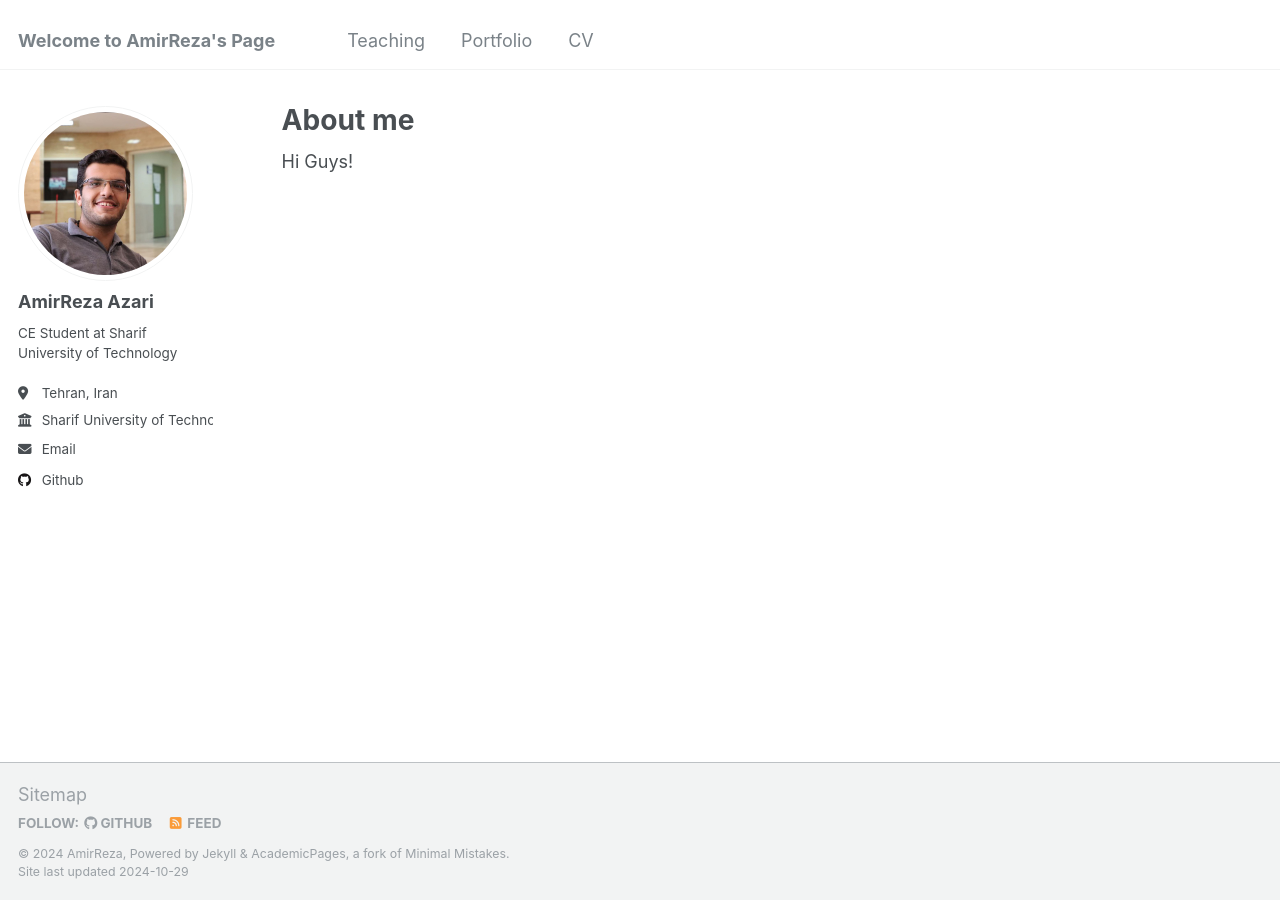
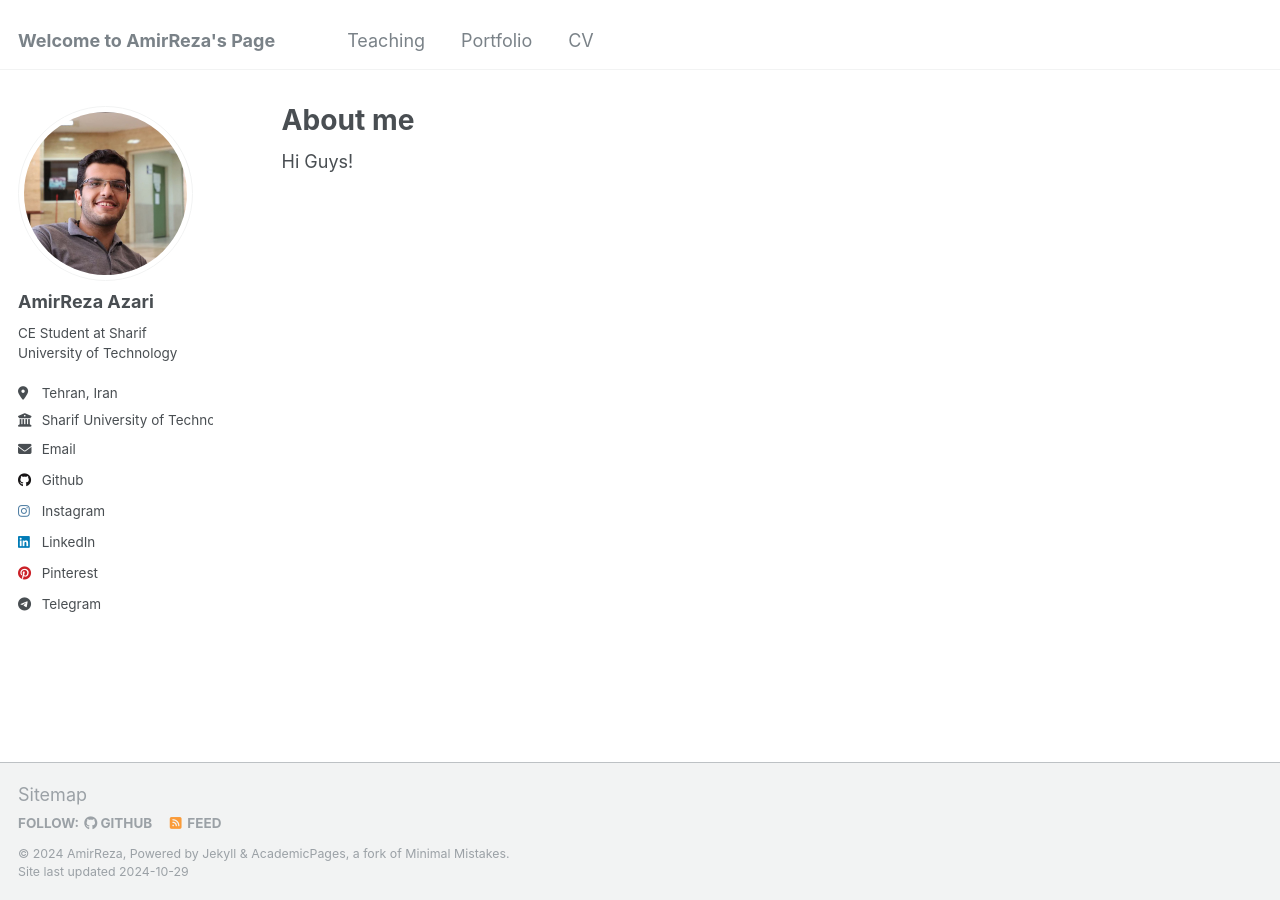
Before and after one commit to Amirreza81/Amirreza81.github.io, a Jekyll site: the page built from _pages/about.md, in a window 1280 px wide. Built offline with Jekyll 4.4.1, drawn with Linux system fonts in a browser that asks for light colours; part of the change alters nothing that is shown.

Commit message:
update social medias

```diff
--- a/_config.yml
+++ b/_config.yml
@@ -34,10 +34,10 @@ author:
   github           : "Amirreza81"
 
   # Social media
-  instagram        : # Username
-  linkedin         : # Username
-  pinterest        : # Username
-  telegram         : # URL
+  instagram        : https://www.instagram.com/amirrezaazari_/
+  linkedin         : https://www.linkedin.com/in/amirreza-azari-2b3a13229/
+  pinterest        : https://es.pinterest.com/amirrezaazari/
+  telegram         : https://t.me/AmirReza_Azari
 
 # Publication Category - The following the list of publication categories and their headings
 publication_category:
```
